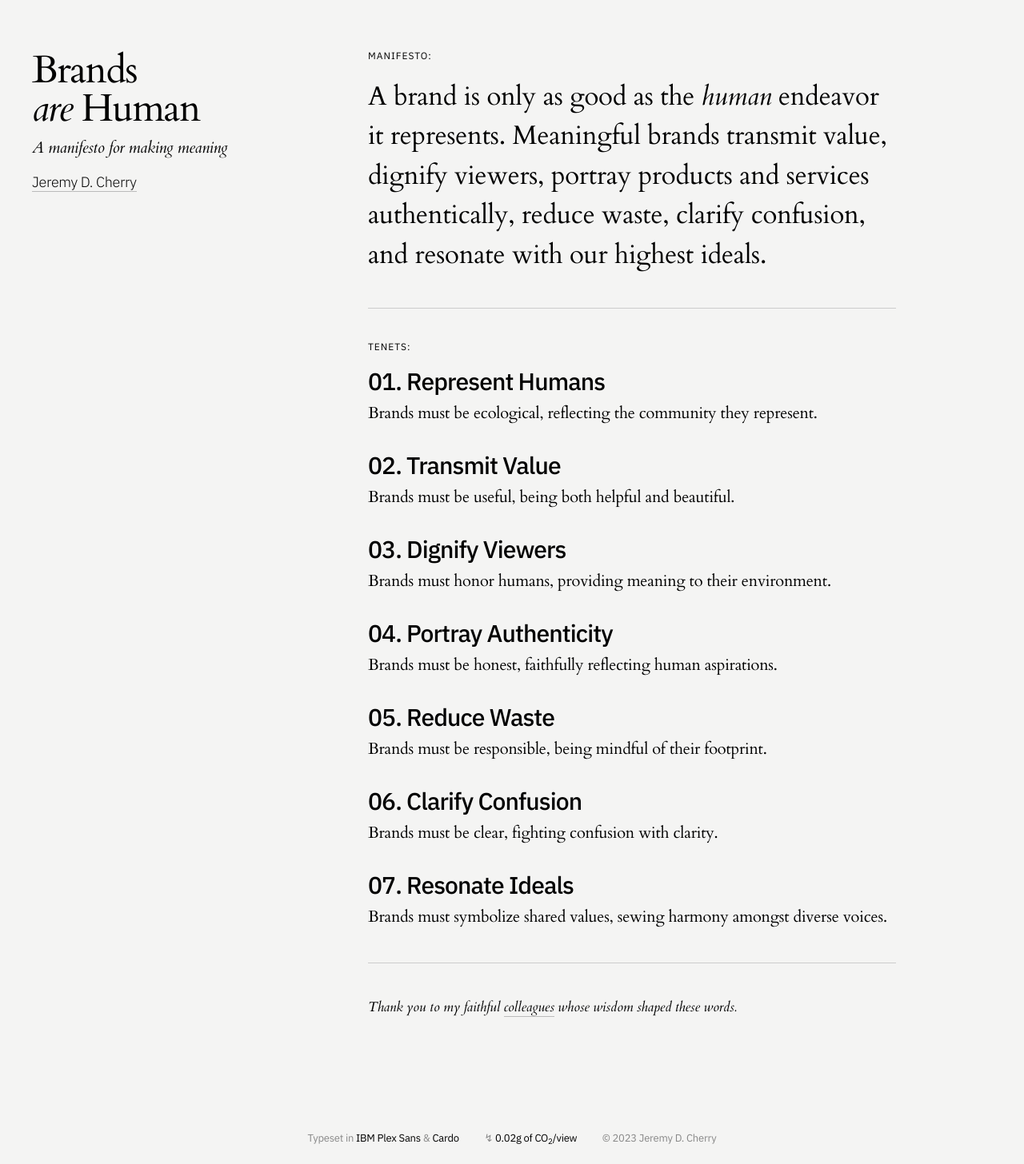
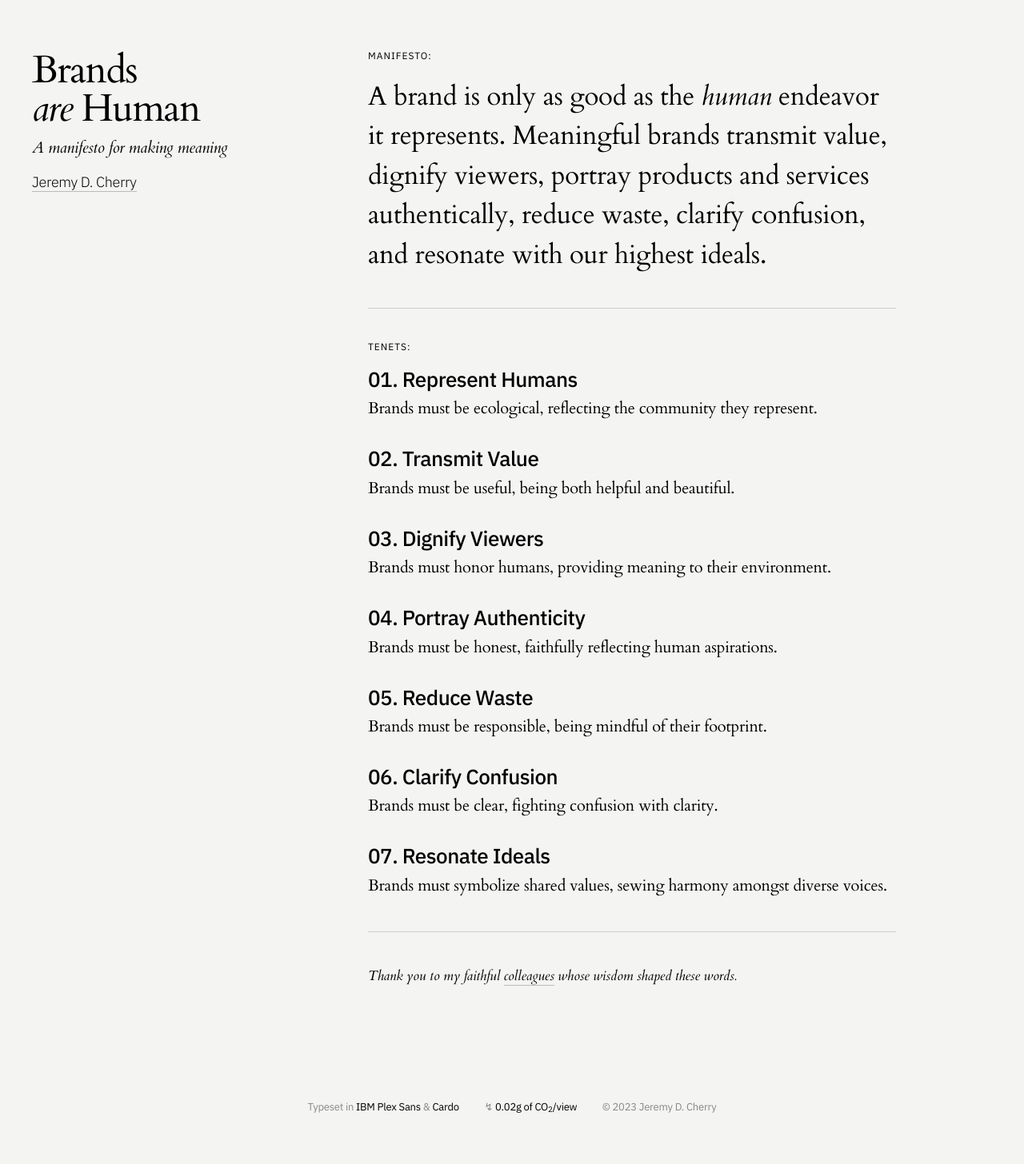
Before and after one commit to jeremydcherry/jeremydcherry.github.io, a Jekyll site: the page built from content/brands.md, in a window 1280 px wide. Shown: the whole page at 80% size. Built offline with Jekyll 4.4.1, drawn with Linux system fonts in a browser that asks for light colours; after the commit the page ends 1417 px from its top, so only the background shows below that.

Commit message:
Updated manifesto

```diff
--- a/content/brands.md
+++ b/content/brands.md
@@ -13,25 +13,25 @@ permalink: /brandsarehuman
 
 #### Tenets:
 
-# 01. Represent Humans
+## 01. Represent Humans
 Brands must be ecological, reflecting the community they represent.
 
-# 02. Transmit Value
+## 02. Transmit Value
 Brands must be useful, being both helpful and beautiful.
 
-# 03. Dignify Viewers
+## 03. Dignify Viewers
 Brands must honor humans, providing meaning to their environment.
 
-# 04. Portray Authenticity
+## 04. Portray Authenticity
 Brands must be honest, faithfully reflecting human aspirations.
 
-# 05. Reduce Waste
+## 05. Reduce Waste
 Brands must be responsible, being mindful of their footprint.
 
-# 06. Clarify Confusion
+## 06. Clarify Confusion
 Brands must be clear, fighting confusion with clarity.
 
-# 07. Resonate Ideals
+## 07. Resonate Ideals
 Brands must symbolize shared values, sewing harmony amongst diverse voices.
 
 ---
```
